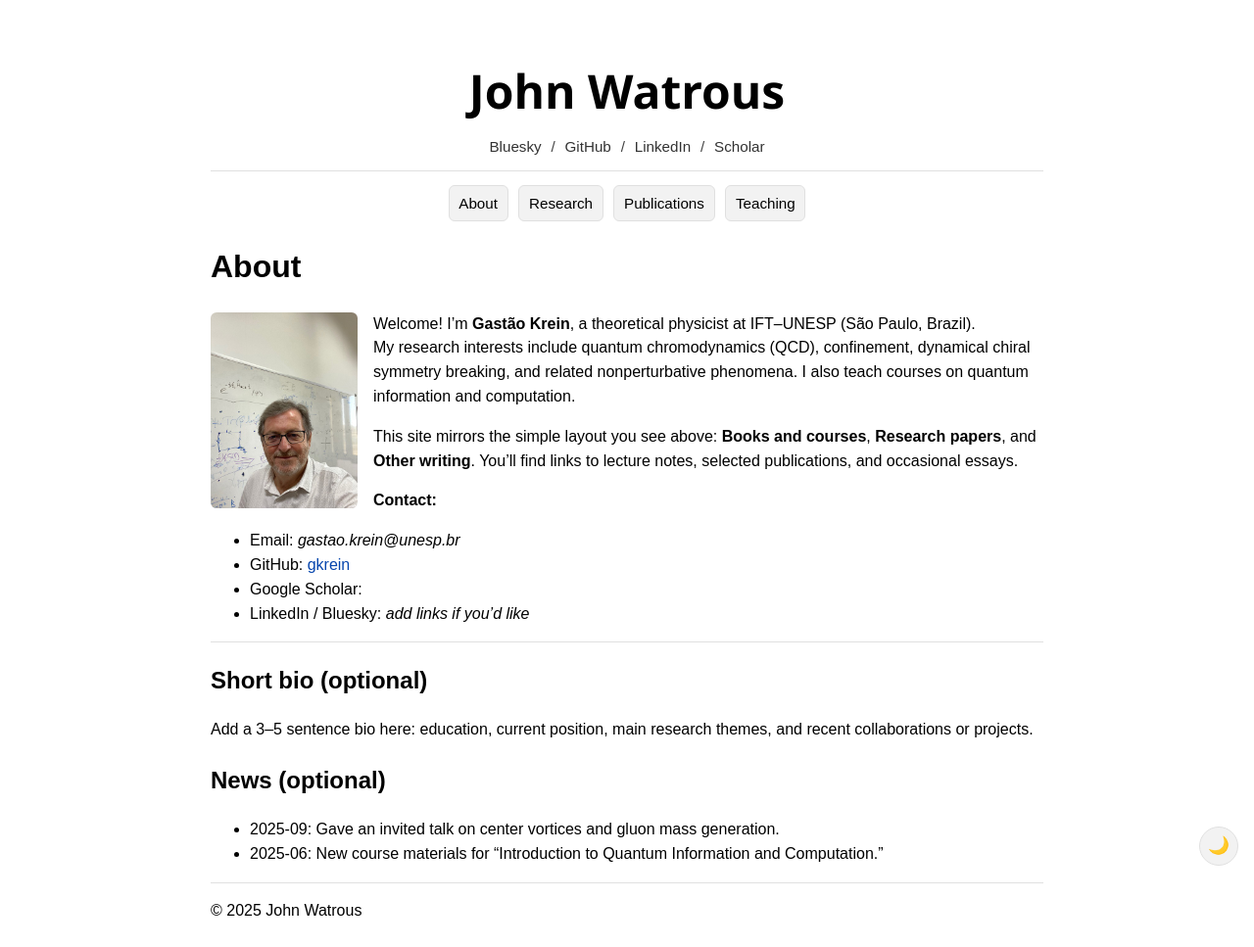
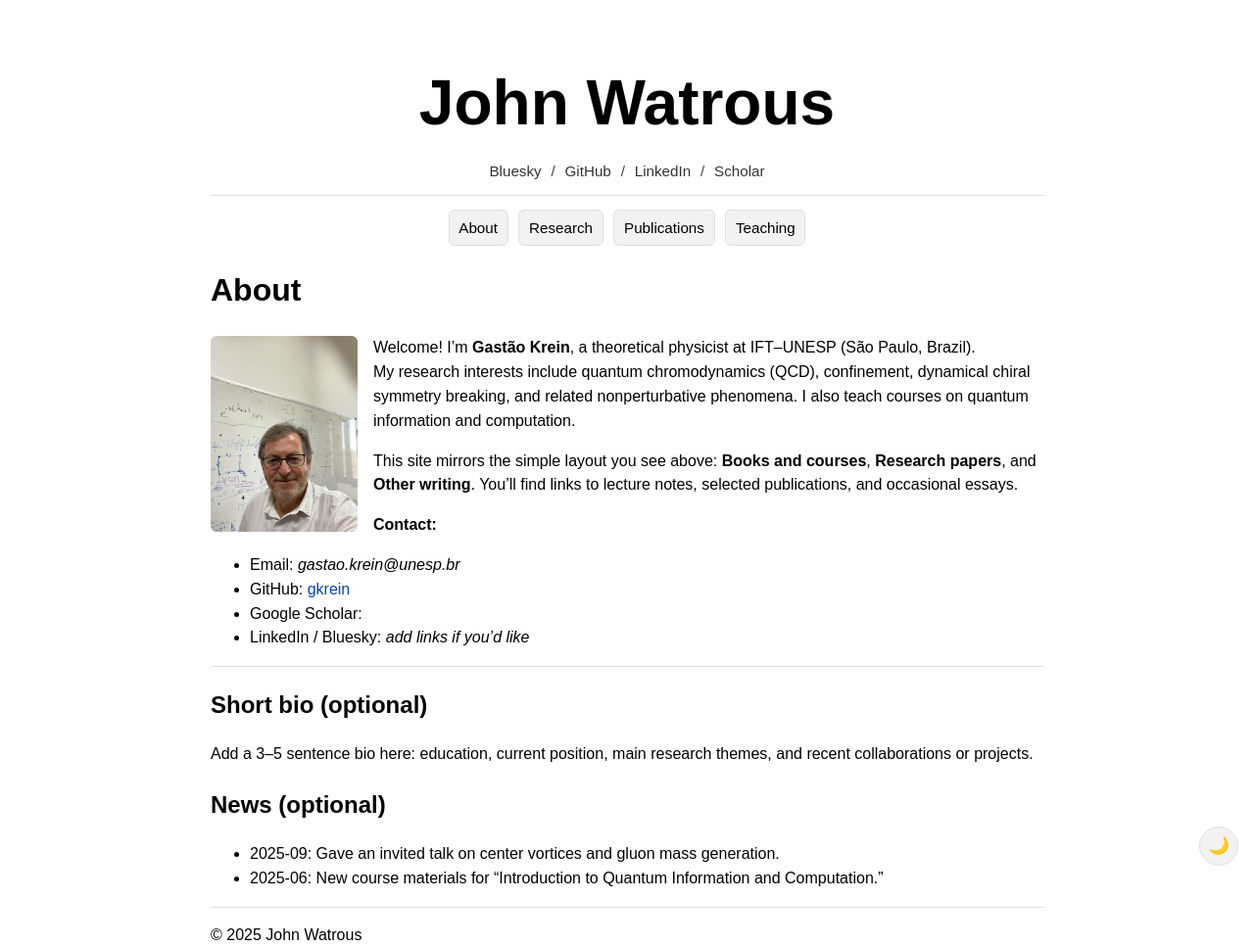
Before and after one commit to gkrein/gkrein.github.io, a Jekyll site: the page built from index.md, in a window 1280 px wide. Shown: the whole page at 98% size. Built offline with Jekyll 4.4.1, drawn with Linux system fonts in a browser that asks for light colours.

Commit message:
Update site.css

```diff
--- a/assets/css/site.css
+++ b/assets/css/site.css
@@ -39,8 +39,8 @@ a:hover { text-decoration: underline; }
 
 /* Masthead: centered name + centered social links */
 .masthead { text-align: center; margin-bottom: 0.75rem; }
-.masthead h1 { font-family: "Segoe UI", Arial, "DejaVu Sans ExtraLight", "DejaVu Sans", -apple-system, BlinkMacSystemFont, Roboto,
-               Helvetica, sans-serif; font-size: 3.0rem; margin-top: 3.5rem; margin-bottom: 0.5rem; font-weight: 600; }
+.masthead h1 { font-family: "Segoe UI Light", Arial, "DejaVu Sans ExtraLight", "DejaVu Sans", -apple-system, BlinkMacSystemFont, Roboto,
+               Helvetica, sans-serif; font-size: 4.0rem; margin-top: 3.5rem; margin-bottom: 0.5rem; font-weight: 600; }
 .masthead .social { font-size: 0.95rem; color: var(--muted-text); }
 .masthead .social a { color: var(--text-color); opacity: 0.8; }
 .masthead .social a:hover { opacity: 1; text-decoration: underline; }
```
